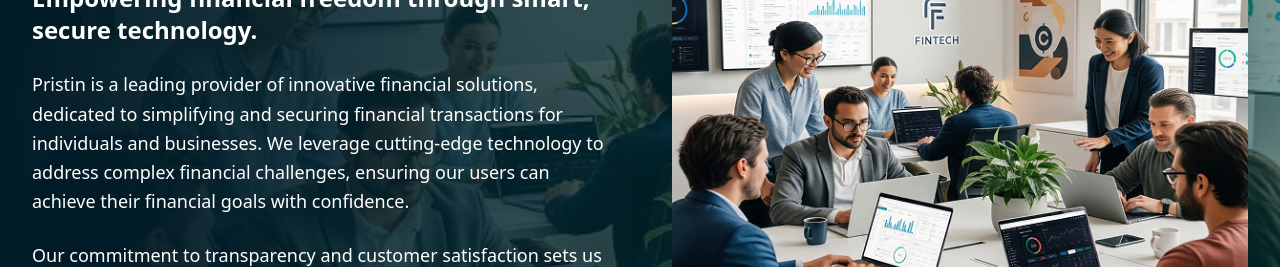
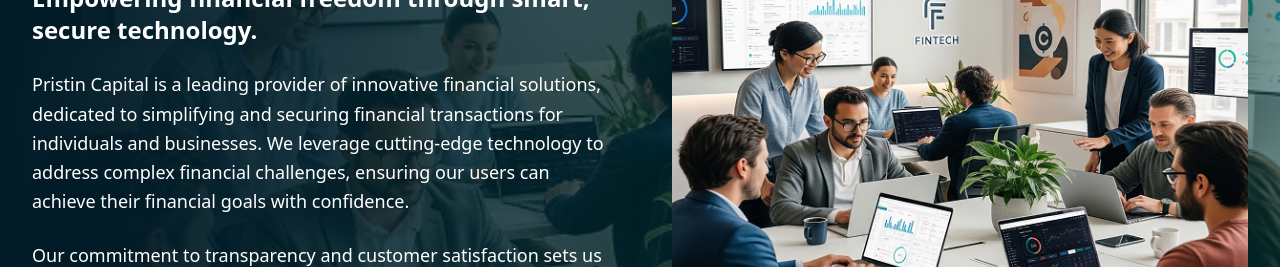
Before and after one commit to Nwose/pristinCapital, a Next.js app: page /about in a window 1280 px wide. Shown: the part 317-584 px from the top of the page. Built offline with nearby package versions, Linux system fonts and the light colour scheme.

Commit message:
minor adds on

```diff
--- a/components/AboutHero.tsx
+++ b/components/AboutHero.tsx
@@ -26,11 +26,12 @@ export default function AboutHero() {
               Empowering financial freedom through smart, secure technology.
             </h2>
             <p className="text-base sm:text-lg leading-relaxed mb-4 sm:mb-6">
-              Pristin is a leading provider of innovative financial solutions,
-              dedicated to simplifying and securing financial transactions for
-              individuals and businesses. We leverage cutting-edge technology to
-              address complex financial challenges, ensuring our users can
-              achieve their financial goals with confidence.
+              Pristin Capital is a leading provider of innovative financial
+              solutions, dedicated to simplifying and securing financial
+              transactions for individuals and businesses. We leverage
+              cutting-edge technology to address complex financial challenges,
+              ensuring our users can achieve their financial goals with
+              confidence.
             </p>
             <p className="text-base sm:text-lg leading-relaxed">
               Our commitment to transparency and customer satisfaction sets us
```
